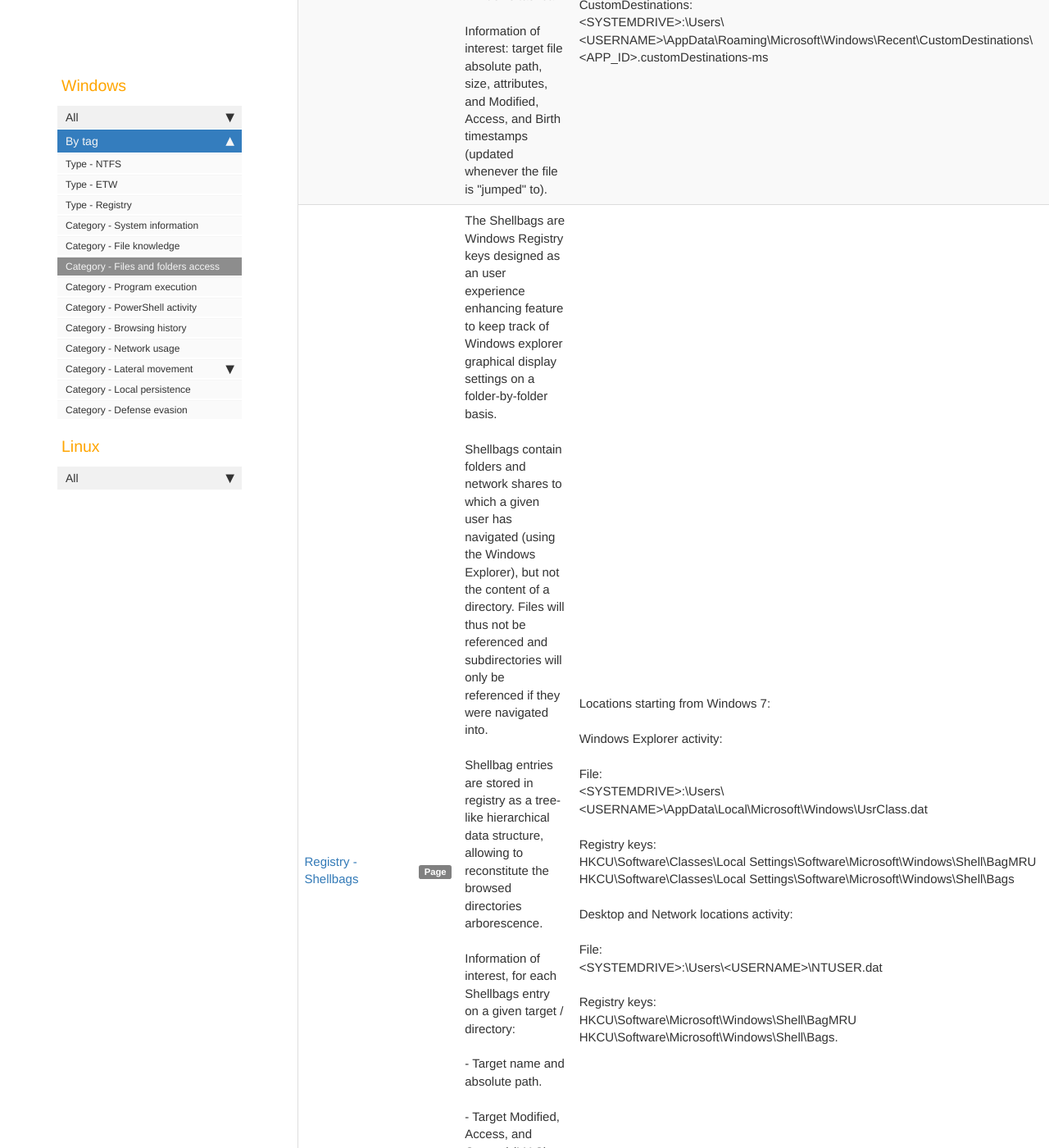
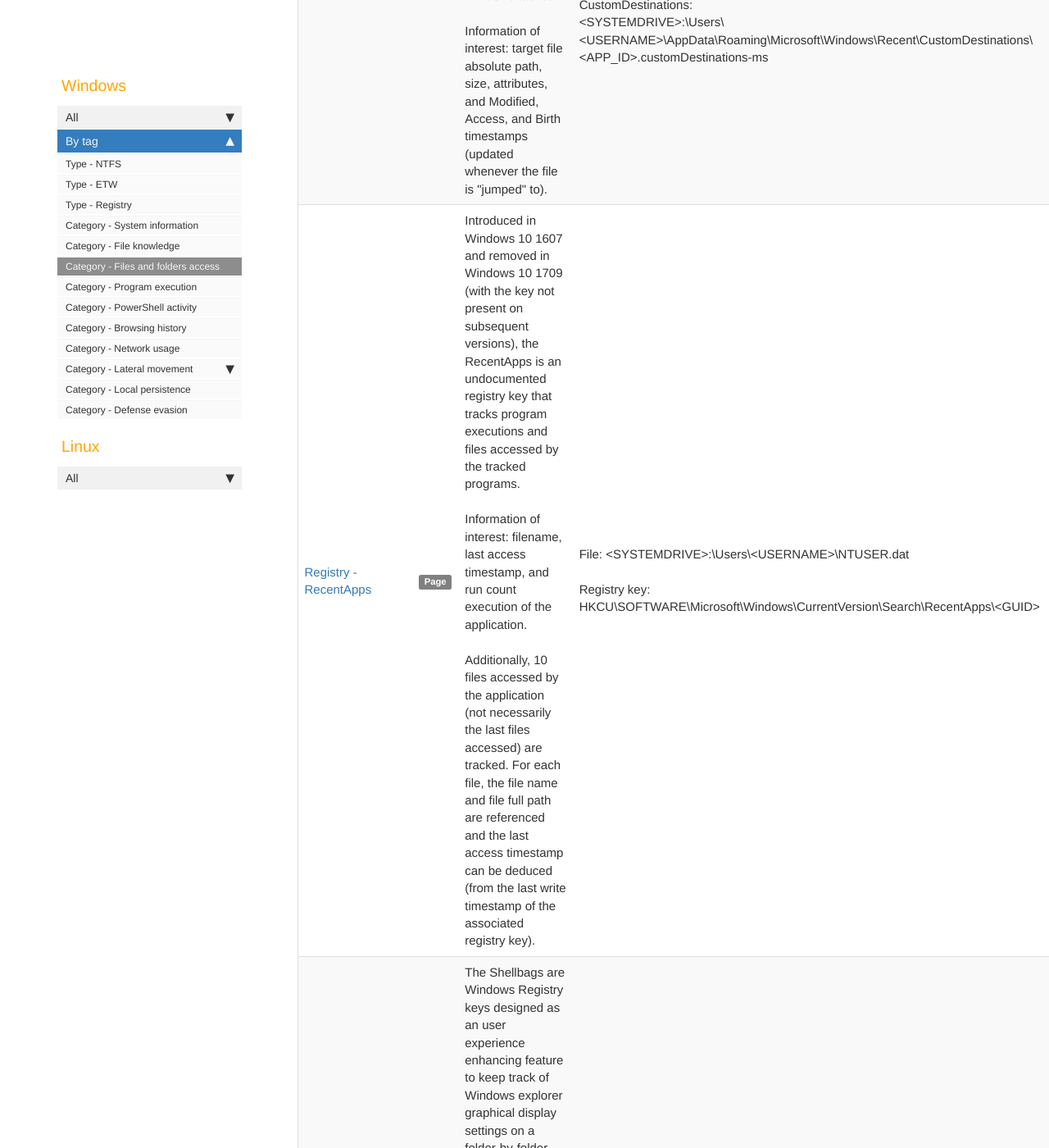
Before and after one commit to Qazeer/artefacts.help, a Jekyll site: the page built from pages/tags/tag_windows_files_and_folders_access.md, in a window 1280 px wide and 1400 px high, scrolled down 524 px. Shown: the whole window at 82% size. Built offline with Jekyll 4.4.1, drawn with Linux system fonts in a browser that asks for light colours; our own code applies the rules of GitHub Pages for plain Markdown files; comment, search, counter and statistics services are not loaded.

Commit message:
[Artefact] RecentApps - init

```diff
--- a/_data/sidebars/sidebar.yml
+++ b/_data/sidebars/sidebar.yml
@@ -166,6 +166,10 @@ entries:
         url: /windows_registry_muicache.html
         output: web
 
+      - title: RecentApps
+        url: /windows_registry_recentapps.html
+        output: web
+
       - title: Shellbags
         url: /windows_registry_shellbags.html
         output: web
--- /dev/null
+++ b/pages/windows/registry_recentapps.md
@@ -0,0 +1,48 @@
+---
+title: Registry - RecentApps
+summary: 'Introduced in Windows 10 1607 and removed in Windows 10 1709 (with the key not present on subsequent versions), the RecentApps is an undocumented registry key that tracks program executions and files accessed by the tracked programs.\n\nInformation of interest: filename, last access timestamp, and run count execution of the application.\n\nAdditionally, 10 files accessed by the application (not necessarily the last files accessed) are tracked. For each file, the file name and file full path are referenced and the last access timestamp can be deduced (from the last write timestamp of the associated registry key).'
+keywords: 'RecentApps'
+tags:
+  - windows_program_execution
+  - windows_files_and_folders_access
+  - windows_registry
+location: 'File: <SYSTEMDRIVE>:\Users\<USERNAME>\NTUSER.dat\n\nRegistry key:\nHKCU\SOFTWARE\Microsoft\Windows\CurrentVersion\Search\RecentApps\<GUID>'
+last_updated: 2024-01-06
+sidebar: sidebar
+permalink: windows_registry_recentapps.html
+folder: windows
+---
+
+### Overview
+
+**Introduced in `Windows 10 1607` and removed in `Windows 10 1709`** (with the
+key not present on subsequent versions), the `RecentApps` is an undocumented
+registry key that **tracks program executions and files accessed by the tracked
+programs**.
+
+### Information of interest
+
+Each subkey, identified with a GUID, under the `RecentApps` key correspond to
+an executed program. In **these application GUID subkeys, the filename, last
+access timestamp, and run count of the application** are stored as values.
+
+Additionally, **each application GUID subkey can have up to 10 subkeys**, also
+identified with a GUID, that correspond to **files accessed using the
+application**. In these file GUID subkeys, **the file name, file full path, and
+(on some OS version) a non-updated timestamp of last access** are stored as
+values. The cycling order of the file subkeys [appears to be based on the
+alphabetical order of the GUID and not on a first-in-first-out basis](https://df-stream.com/2017/10/recentapps/).
+If a new file is accessed while 10 files are already referenced, the subkeys
+are sorted alphabetically and the last one is removed in place of the new
+entry. Thus the current files referenced are not necessarily the last 10 files
+accessed.
+
+The **last write timestamp of an application subkey can indicate when the
+program was last executed**. While the **last write timestamp of a file subkey
+can indicate when the file was accessed** (by the associated program).
+
+### References
+
+  - [Digital Forensics Stream - JASON HALE - RecentApps Registry Key](https://df-stream.com/2017/10/recentapps/)
+
+  - [ThinkDFIR - PHILL MOORE - When did RecentApps go?](https://thinkdfir.com/2020/10/23/when-did-recentapps-go/)
```
